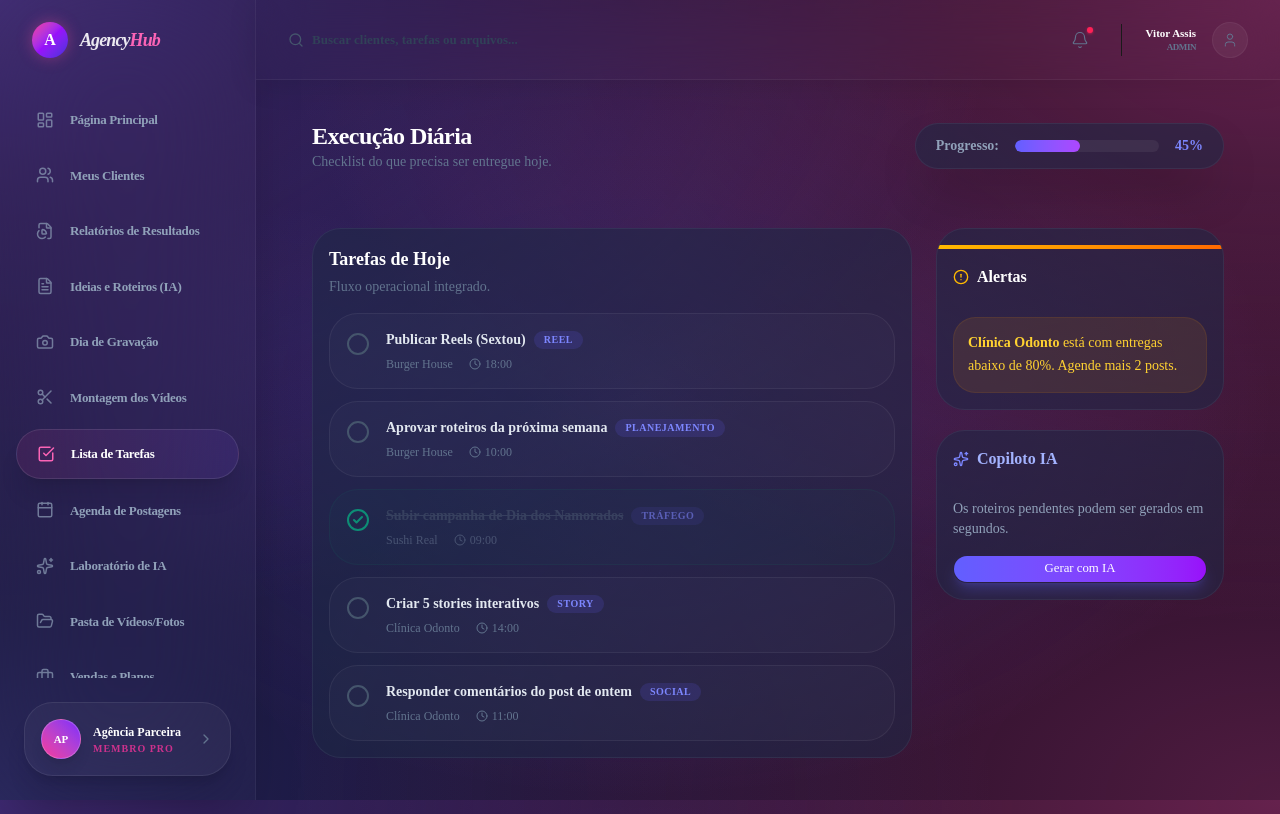
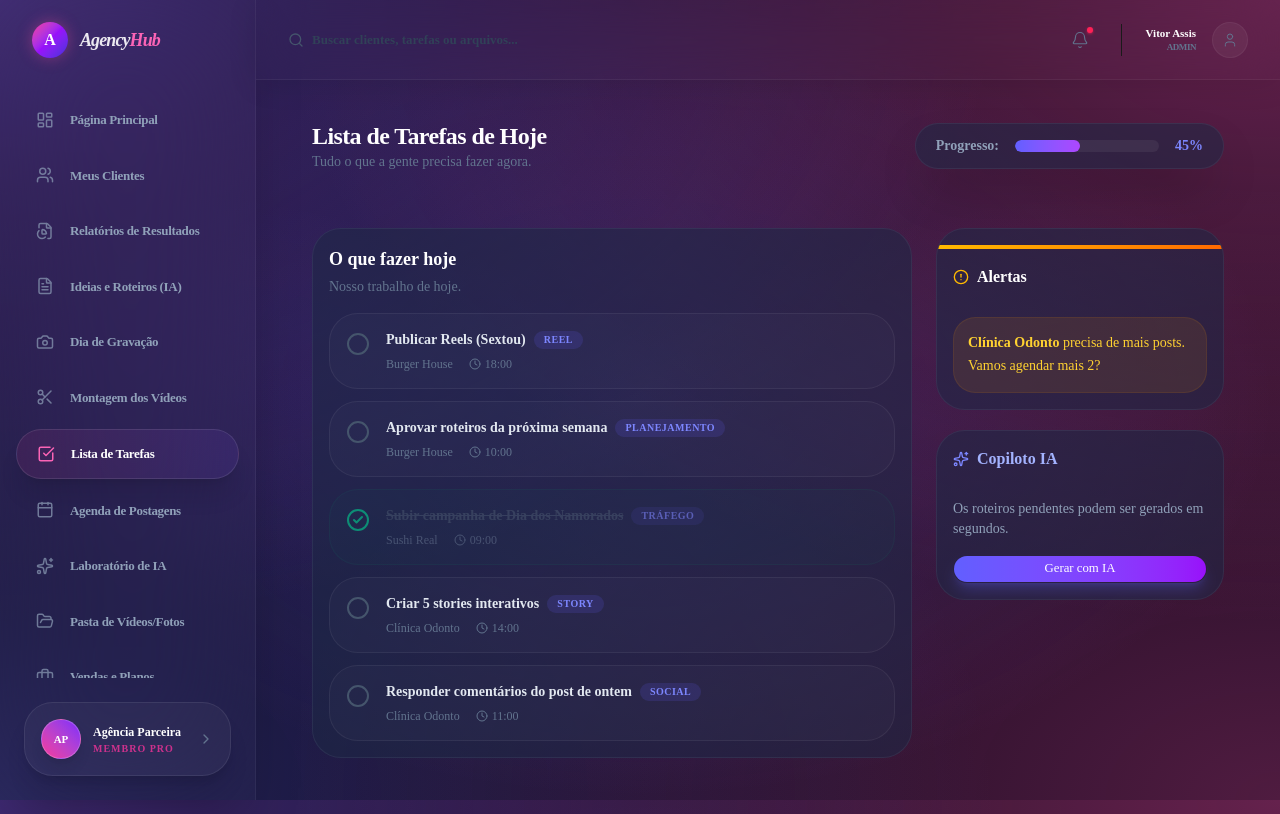
Before and after one commit to victordeassis6-creator/AGENCYHUB, a Next.js app: page /execucao in a window 1280 px wide. Built offline with nearby package versions, Linux system fonts and the light colour scheme.

Commit message:
UX: Simplified Execução and Relatórios (v4.0)

```diff
--- a/app/execucao/page.tsx
+++ b/app/execucao/page.tsx
@@ -18,8 +18,8 @@ export default function ExecucaoPage() {
     <div className="space-y-10 lg:space-y-14 animate-fade-in-up">
       <div className="flex flex-col sm:flex-row sm:items-center justify-between gap-4 animate-fade-in-up">
         <div>
-          <h2 className="text-2xl font-bold tracking-tight text-white">Execução Diária</h2>
-          <p className="text-slate-500 text-sm">Checklist do que precisa ser entregue hoje.</p>
+          <h2 className="text-2xl font-bold tracking-tight text-white">Lista de Tarefas de Hoje</h2>
+          <p className="text-slate-500 text-sm">Tudo o que a gente precisa fazer agora.</p>
         </div>
         <div className="flex items-center gap-4 glass rounded-2xl px-5 py-3 border-white/[0.06]">
           <span className="text-sm font-semibold text-slate-400">Progresso:</span>
@@ -33,8 +33,8 @@ export default function ExecucaoPage() {
       <div className="grid gap-6 md:grid-cols-3 animate-fade-in-up-delay-1">
         <Card className="md:col-span-2 glass rounded-2xl border-white/[0.06]">
           <CardHeader>
-            <CardTitle className="text-lg font-bold text-white">Tarefas de Hoje</CardTitle>
-            <CardDescription className="text-slate-500">Fluxo operacional integrado.</CardDescription>
+            <CardTitle className="text-lg font-bold text-white">O que fazer hoje</CardTitle>
+            <CardDescription className="text-slate-500">Nosso trabalho de hoje.</CardDescription>
           </CardHeader>
           <CardContent className="space-y-3">
             {tasks.map((task) => (
@@ -65,7 +65,7 @@ export default function ExecucaoPage() {
             <CardHeader className="pb-3"><CardTitle className="text-base font-bold text-white flex items-center gap-2"><AlertCircle className="w-4 h-4 text-amber-400" /> Alertas</CardTitle></CardHeader>
             <CardContent>
               <div className="bg-amber-500/10 text-amber-300 p-3.5 rounded-xl text-sm leading-relaxed border border-amber-500/10">
-                <strong>Clínica Odonto</strong> está com entregas abaixo de 80%. Agende mais 2 posts.
+                <strong>Clínica Odonto</strong> precisa de mais posts. Vamos agendar mais 2?
               </div>
             </CardContent>
           </Card>
```
